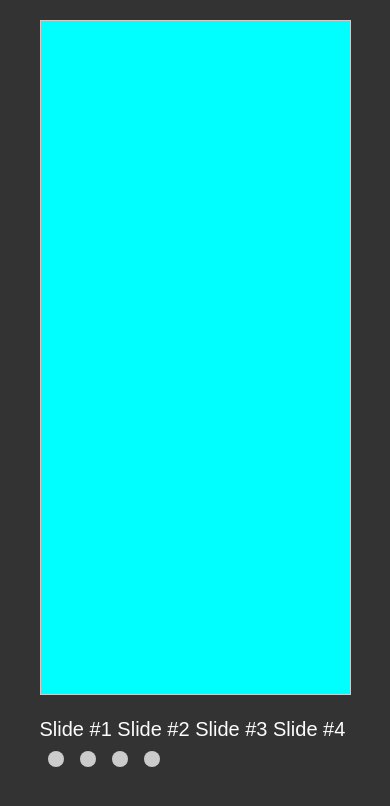
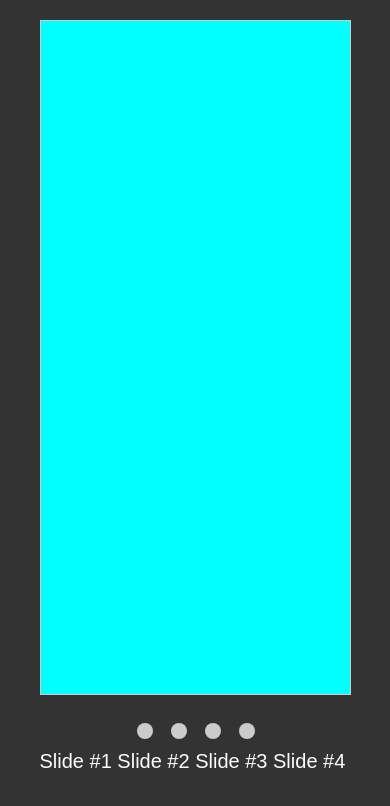
Before and after one commit to tyronmaster/cssMemSlider, a plain HTML site: page cssMemSlider/index.html in a window 390 px wide. Drawn offline with Linux system fonts and the light colour scheme.

Commit message:
feat: add adaptive-responsive layout (Thursday, May 12, 2022 9:33:05)

```diff
--- a/cssMemSlider/index.html
+++ b/cssMemSlider/index.html
@@ -33,10 +33,18 @@
             <label for="slide4" class="label">Slide #4</label>
          </div>
          <div class="dots">
-            <label for="slide1" class="dot"></label>
-            <label for="slide2" class="dot"></label>
-            <label for="slide3" class="dot"></label>
-            <label for="slide4" class="dot"></label>
+            <label for="slide1" class="dot__label">
+               <div class="dot"></div>
+            </label>
+            <label for="slide2" class="dot__label">
+               <div class="dot"></div>
+            </label>
+            <label for="slide3" class="dot__label">
+               <div class="dot"></div>
+            </label>
+            <label for="slide4" class="dot__label">
+               <div class="dot"></div>
+            </label>
          </div>
       </div>
    </div>
--- a/cssMemSlider/style.css
+++ b/cssMemSlider/style.css
@@ -14,6 +14,7 @@ html,
 body {
    height: 100%;
    scroll-behavior: smooth;
+   min-width: 20rem;
 
    /*ЗАПРЕТ ВЫДЕЛЕНИЯ ТЕКСТА*/
    -webkit-touch-callout: none; /* iOS Safari */
@@ -95,6 +96,10 @@ body {
    width: 90vw;
    margin: 0 auto;
    padding: 0 1.25rem;
+   display: flex;
+   flex-wrap: wrap;
+   justify-content: space-between;
+   align-items: center;
 }
 .inputs {
 }
@@ -105,6 +110,7 @@ body {
    border: 1px solid #cccccc;
    margin: 1.25rem 0;
    overflow: hidden;
+   flex: 1 1 100%;
 }
 .slides__track {
    width: 400%;
@@ -146,15 +152,47 @@ body {
 }
 .dots {
    display: flex;
+}
+.dot__label{
+   display: block;
+   width: 3rem;
+   height: 3rem;
+   cursor: pointer;
+   padding: 1rem;
+   margin-left: .5rem;
+}
+.dot{
+   width: 100%;
+   height: 100%;
+   border-radius: 50%;
+   background: #cccccc;
+}
+
+@media screen and (max-width: 768px) {
+   .slider__container{
+      flex-direction: column;
+      align-items: flex-start;
+   }
+   .slides{
+      width: 100%;
+      flex: auto;
+   }
+.labels{
+   order: 3;
+}
+.dots{
+   order: 2;
+   align-self: center;
+}
 
 }
-.dot{
+@media screen and (max-width: 540px) {
+   .dot__label{
    display: block;
-   width: 0.25rem;
-   height: 0.25rem;
-   border-radius: 50%;
-   background: #cccccc;
-   margin: .5rem;
+   width: 2rem;
+   height: 2rem;
+   cursor: pointer;
    padding: .5rem;
-   cursor: pointer;
+   margin-left: .125rem;
 }
+}
```
